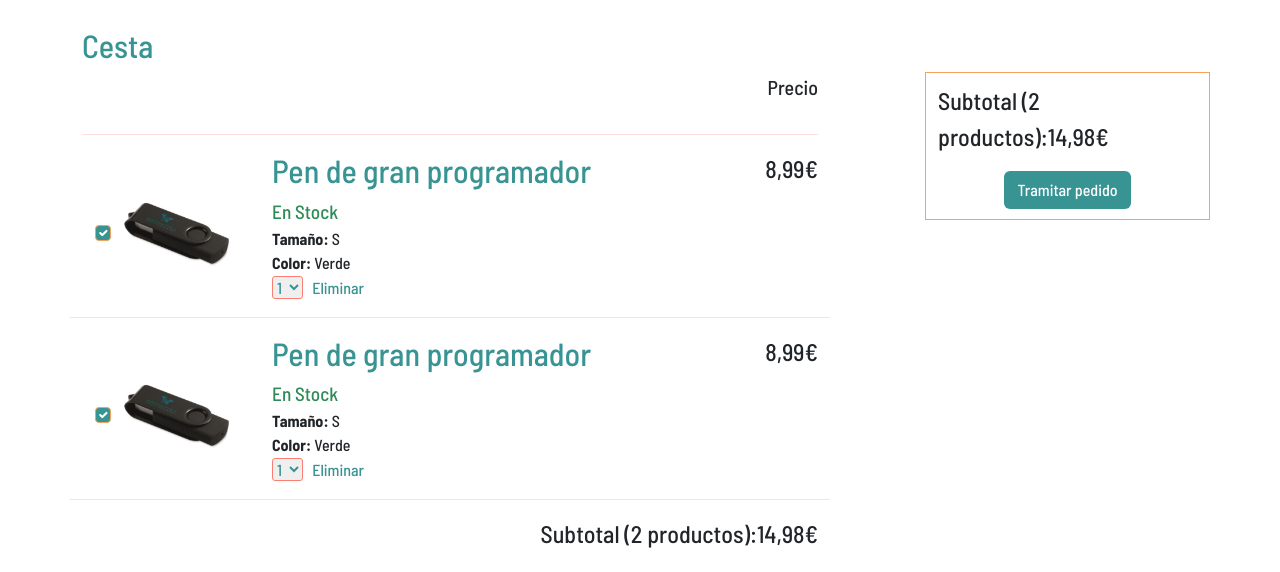
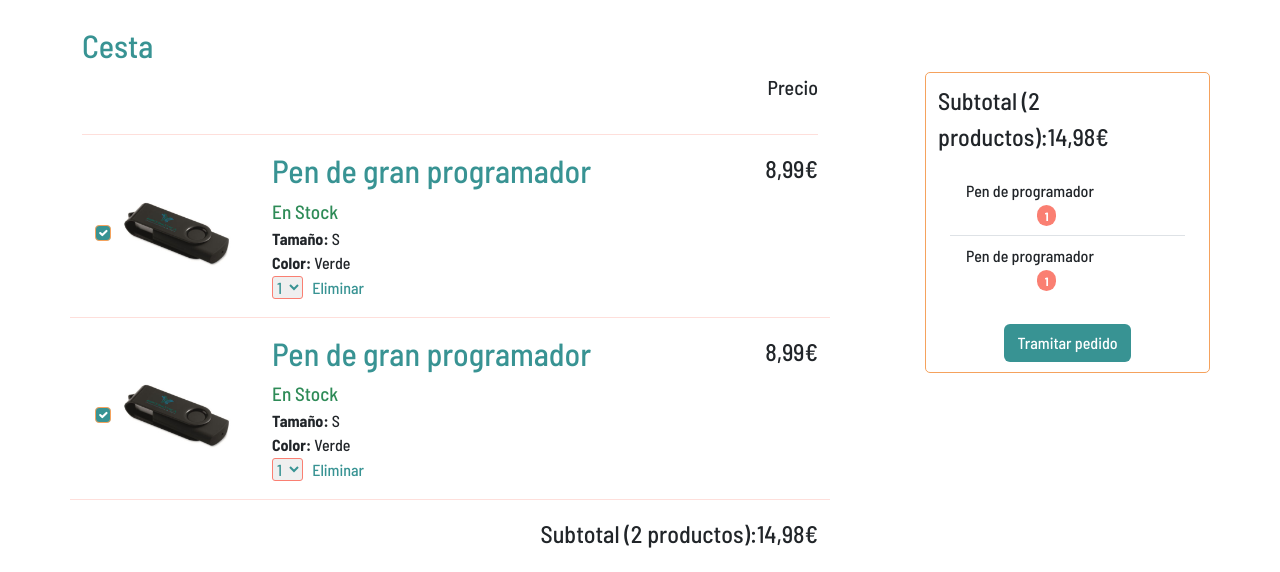
Before and after one commit to antricki/JS-PROYECTO-DIW-2022-23, a PHP site: page /store/cart1.php in a window 1280 px wide. Shown: the part 70-642 px from the top of the page. Run offline with PHP 8.4, Linux system fonts and the light colour scheme; some libraries are stand-ins or nearby versions.

Commit message:
lista aside

```diff
--- a/src/store/cart1.css
+++ b/src/store/cart1.css
@@ -83,6 +83,11 @@ img.imagen {
   padding-top: 10px;
   padding-bottom: 10px;
   margin-top: 4%;
+  border-radius: 5px;
+}
+.badge{
+  margin-left: 35%;
+  background-color: #fa7f72;
 }
 #botonpagar {
   color: white;
--- a/src/store/cart1.php
+++ b/src/store/cart1.php
@@ -87,14 +87,23 @@
                     <hr style="color:#FA7F72;">
                 </div>
                 <div class="row-rev">
-                    <p class="precio">Subtotal (2 productos):14,98€</p>
+                    <p class="precio">Subtotal (<span class="numProductos">2</span> productos):14,98€</p>
+
                 </div>
             </div>
             <!--Espacio-->
             <div class="col-lg-1"></div>
             <!--Asisde-->
             <div class="col-lg-3 col-xs-12" id="aside">
-                <p class="precio">Subtotal (2 productos):14,98€</p>
+
+                <p class="precio">Subtotal (<span class="numProductos">2</span> productos):14,98€</p>
+                <div class="container-fluid">
+                <ul class="list-group list-group-flush">
+                    <li class="list-group-item">Pen de programador <span class="badge rounded-pill">1</span></li>
+                    <li class="list-group-item">Pen de programador <span class="badge rounded-pill">1</span></li>
+                </ul>
+                </div>
+                <br>
                 <input class="btn " id="botonpagar" type="submit" value="Tramitar pedido">
             </div>
         </div>
```
